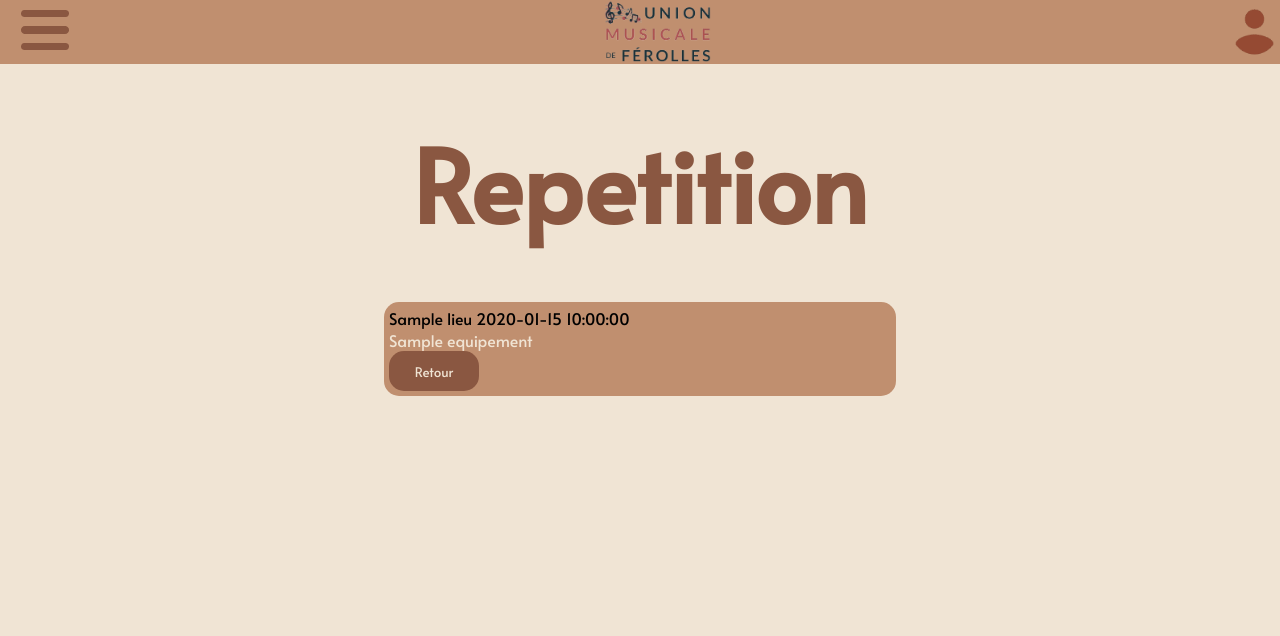
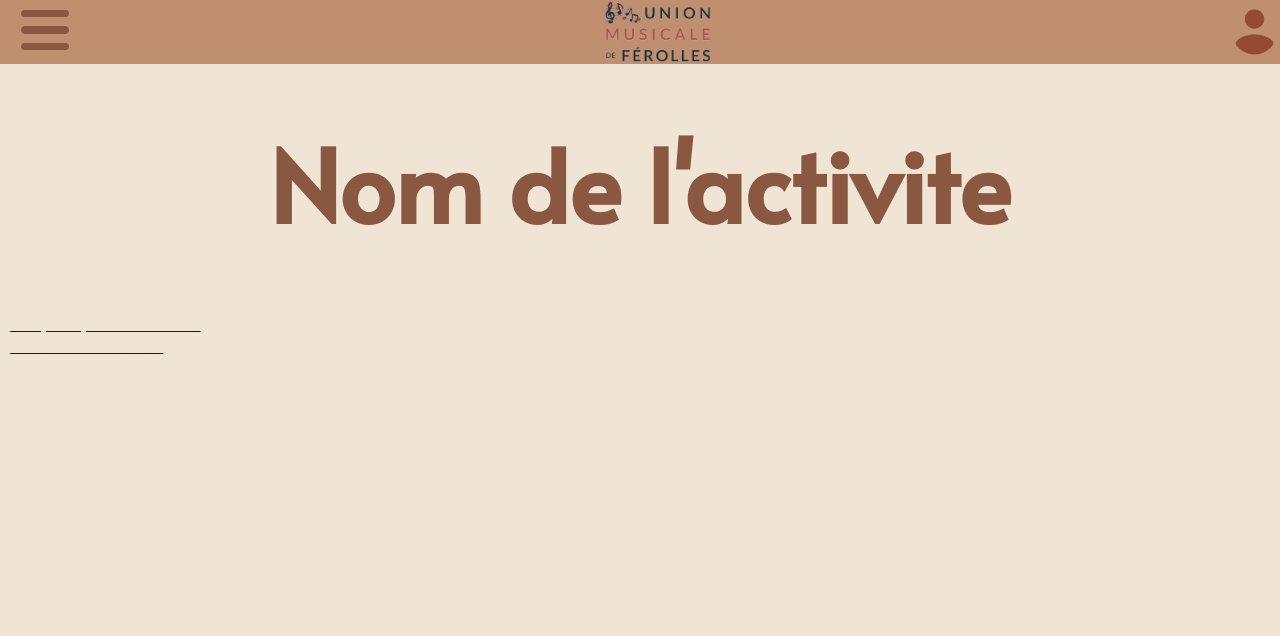
Before and after one commit to SelimHani/SAE-3.05-Sujet4, a Flask app: template projet/templates/detail_repetition.html in a window 1280 px wide. Shown: the top 636 px of the page. Run offline with Flask 3, Linux system fonts and the light colour scheme; the template is opened without the code that fills it: most values are stand-ins (such as "Sample title", 1, 10 or a date in 2020); some libraries are stand-ins or nearby versions.

Commit message:
interface directeur

```diff
--- a/projet/templates/acceuil_directrice.html
+++ b/projet/templates/acceuil_directrice.html
@@ -4,8 +4,8 @@
 {% endblock styles %} {% block content %}
 <h1>Feuille de présence</h1>
 <section>
-  <button id="btn" onclick="location.href = '{{ url_for('repetion') }}';"><h2>Répétitions > </h2></button>
-  <button id="btn" onclick="location.href = '{{ url_for('repetion') }}';"><h2>Concerts > </h2></button>
-  <button id="btn" onclick="location.href = '{{ url_for('repetion') }}';"><h2>Sortie > </h2></button>
+  <button id="btn" onclick="location.href = '{{ url_for('repetitions') }}';"><h2>Répétitions > </h2></button>
+  <button id="btn" onclick="location.href = '{{ url_for('repetitions') }}';"><h2>Concerts > </h2></button>
+  <button id="btn" onclick="location.href = '{{ url_for('repetitions') }}';"><h2>Sortie > </h2></button>
 </section>
 {% endblock content %}
--- a/projet/templates/detail_repetition.html
+++ b/projet/templates/detail_repetition.html
@@ -1,12 +1,24 @@
 {% extends 'home.html' %} {% block styles %}
 <link rel="stylesheet" href="{{ url_for('static', filename='login.css')}}" />
 {% endblock styles %} {% block content %}
-<h1>Repetition</h1>
-<div id="formulaire">
-  {{r.lieu}}
-  {{r.date}}
-  {% for e in r.equipements %}
-  <p>{{e.nom}}</p>{% endfor %}
-  <button onclick="location.href = '{{ url_for('repetitions') }}';">Retour</button>
+<h1>Nom de l'activite</h1>
+<div id="scroll">
+  {% for ra in repetitions_activites %}
+      {% if ra.nom %} <a href="{{url_for("detail_repetition",id=ra.id)}}">
+          <div class="repetition">
+              <p>{{ra.nom}}</p>
+              <p>{{ra.date}}</p>
+          </div>
+      </a>
+
+      {% else %}
+      <a href="{{url_for("detail_repetition",id=ra.id)}}">
+          <div class="repetition">
+              <p>Repetition</p>
+              <p>{{ra.date}}</p>
+          </div>
+      </a>
+      {% endif %}
+  {% endfor %}
 </div>
 {% endblock content %}
--- a/projet/templates/repetitions.html
+++ b/projet/templates/repetitions.html
@@ -4,10 +4,10 @@
   href="{{ url_for('static', filename='repetitions.css')}}"
 />
 {% endblock styles %} {% block content %}
-<h1>Prochainement  :</h1>
+<h1>Répétitions</h1>
 <div id="scroll">
     {% for ra in repetitions_activites %}
-        {% if ra.nom %} <a href="{{url_for("repondre_sondage",id=ra.id)}}">
+        {% if ra.nom %} <a href="{{url_for("detail_repetition",id=ra.id)}}">
             <div class="repetition">
                 <p>{{ra.nom}}</p>
                 <p>{{ra.date}}</p>
```
